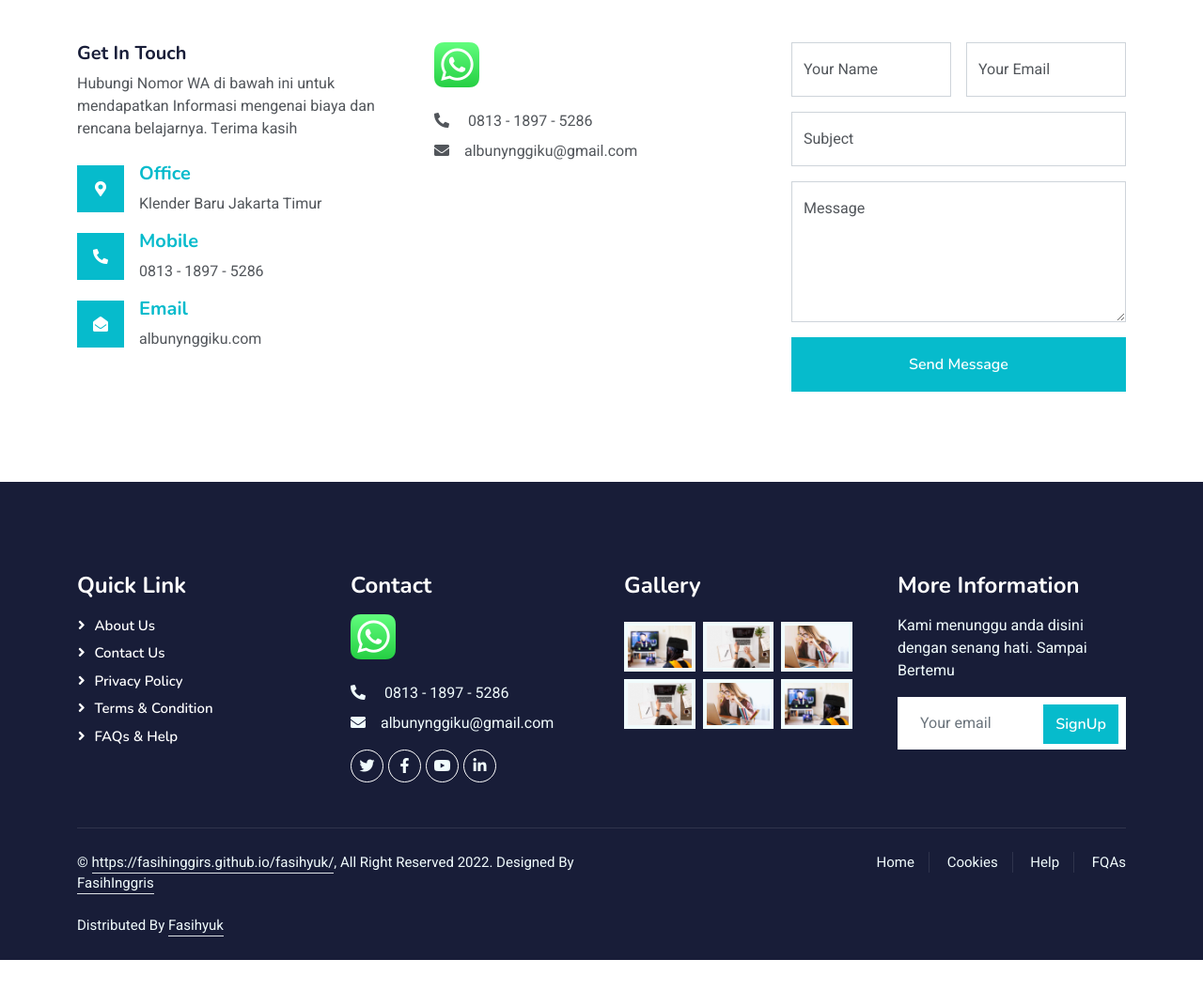
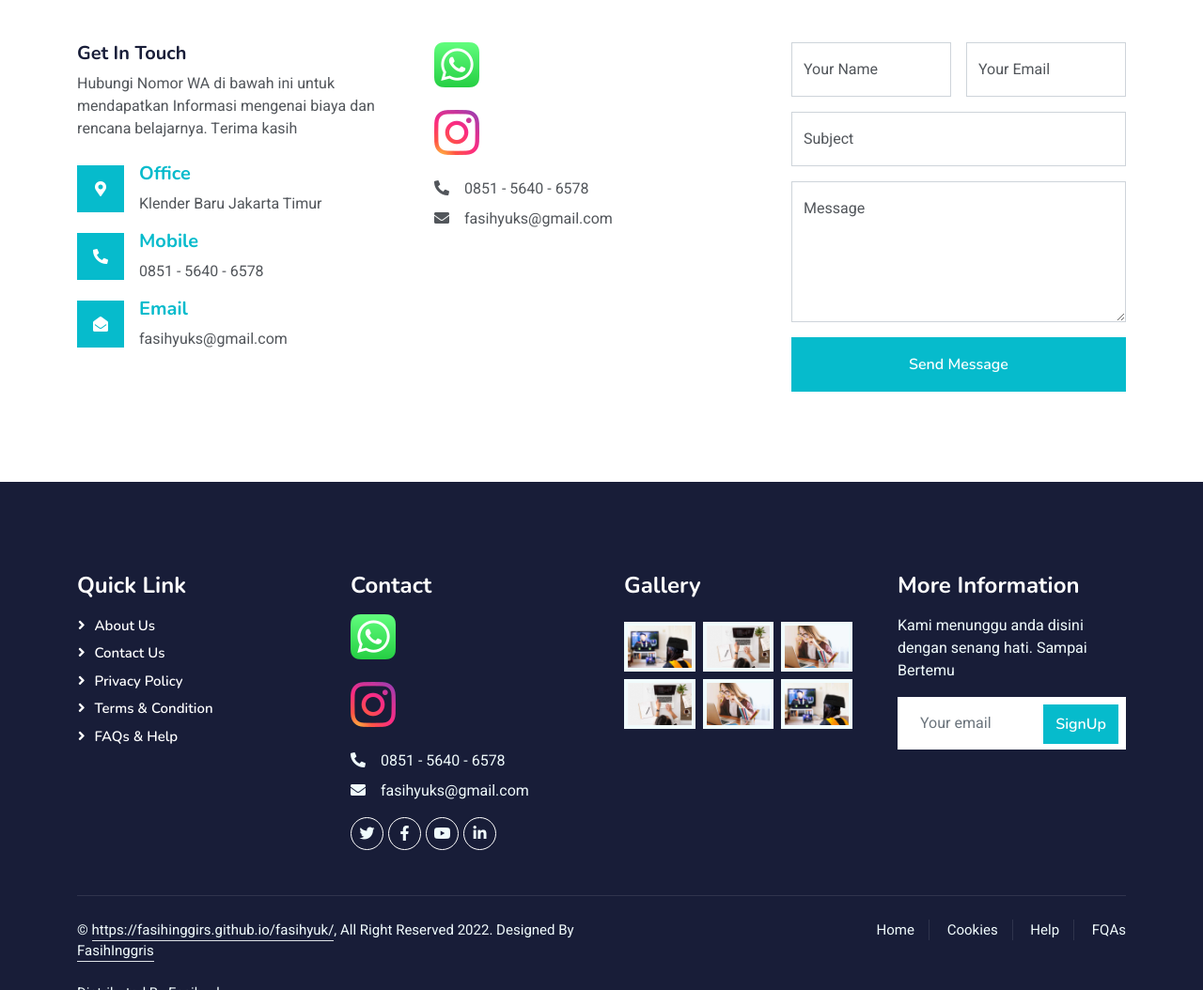
Before and after one commit to fasihinggirs/elearning-1.0.0, a plain HTML site: page contact.html in a window 1280 px wide. Shown: the part 569-1623 px from the top of the page at 94% size. Before the commit the page ends 1591 px from the top, so only its background shows below. Drawn offline with nearby package versions, Linux system fonts and the light colour scheme.

Commit message:
Selesai Edit

```diff
--- a/contact.html
+++ b/contact.html
@@ -116,7 +116,7 @@
                         </div>
                         <div class="ms-3">
                             <h5 class="text-primary">Mobile</h5>
-                            <p class="mb-0">0813 - 1897 - 5286</p>
+                            <p class="mb-0">0851 - 5640 - 6578</p>
                         </div>
                     </div>
                     <div class="d-flex align-items-center">
@@ -125,15 +125,17 @@
                         </div>
                         <div class="ms-3">
                             <h5 class="text-primary">Email</h5>
-                            <p class="mb-0">albunynggiku.com</p>
+                            <p class="mb-0">fasihyuks@gmail.com</p>
                         </div>
                     </div>
                 </div>
                 <div class="col-lg-4 col-md-6 wow fadeInUp" data-wow-delay="0.3s">
-                    <a href="https://bit.ly/34mnoCz"><img src="pictures/what.png" alt="Whatsup"></a>
-                    <br><br>
-                    <p class="mb-2"><i class="fa fa-phone-alt me-3"></i> 0813 - 1897 - 5286</p>
-                    <p class="mb-2"><i class="fa fa-envelope me-3"></i>albunynggiku@gmail.com</p>
+                    <a href="https://wa.me/6285156406578"><img src="pictures/what.png" alt="Whatsup"></a> <br><br>
+
+                    <a href=" https://www.instagram.com/fasihyuks"><img src="pictures/inst.png" alt="Instagram" /></a> <br><br>
+
+                    <p class="mb-2"><i class="fa fa-phone-alt me-3"></i>0851 - 5640 - 6578</p>
+                    <p class="mb-2"><i class="fa fa-envelope me-3"></i>fasihyuks@gmail.com</p>
                 </div>
                 <div class="col-lg-4 col-md-12 wow fadeInUp" data-wow-delay="0.5s">
                     <form>
@@ -188,10 +190,12 @@
                 </div>
                 <div class="col-lg-3 col-md-6">
                     <h4 class="text-white mb-3">Contact</h4>
-                    <a href="https://bit.ly/34mnoCz"><img src="pictures/what.png" alt="Whatsup"></a>
+                    <a href="https://wa.me/6285156406578"><img src="pictures/what.png" alt="Whatsup"></a> <br><br>
+
+                    <a href=" https://www.instagram.com/fasihyuks"><img src="pictures/inst.png" alt="Instagram" /></a>
                     <br><br>
-                    <p class="mb-2"><i class="fa fa-phone-alt me-3"></i> 0813 - 1897 - 5286</p>
-                    <p class="mb-2"><i class="fa fa-envelope me-3"></i>albunynggiku@gmail.com</p>
+                    <p class="mb-2"><i class="fa fa-phone-alt me-3"></i>0851 - 5640 - 6578</p>
+                    <p class="mb-2"><i class="fa fa-envelope me-3"></i>fasihyuks@gmail.com</p>
                     <div class="d-flex pt-2">
                         <a class="btn btn-outline-light btn-social" href=""><i class="fab fa-twitter"></i></a>
                         <a class="btn btn-outline-light btn-social" href=""><i class="fab fa-facebook-f"></i></a>
```
Also changed, not shown: about.html (+5 -3 lines), courses.html (+5 -3 lines), event.html (+5 -3 lines), index.html (+5 -3 lines), team.html (+5 -3 lines), testimonial.html (+5 -3 lines), pictures/fb.png (added), pictures/inst.png (added).
